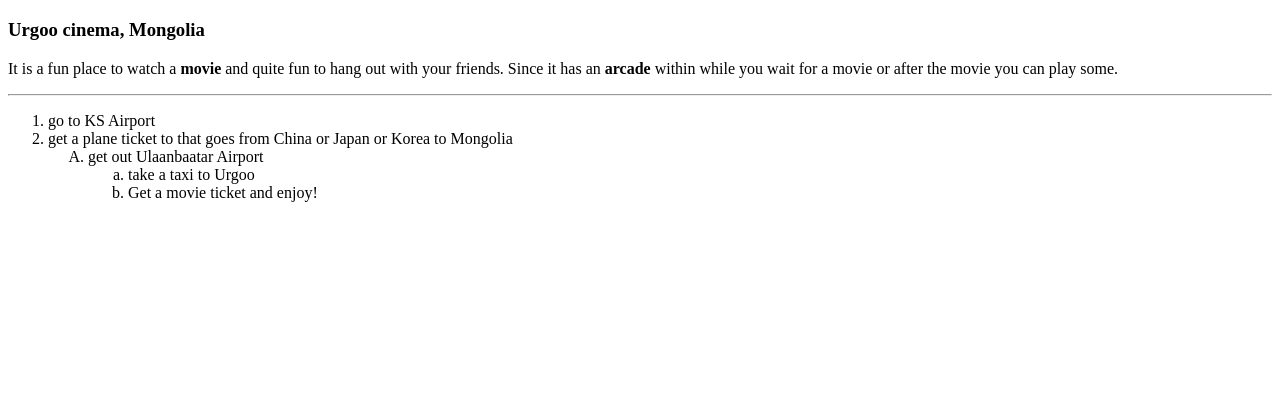
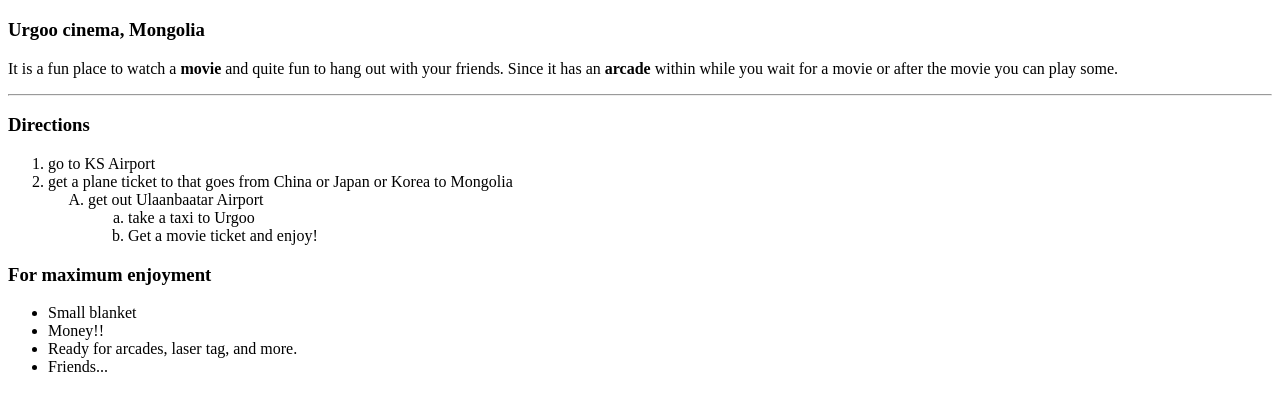
Before and after one commit to 44-563-WebApps-F21/webapps-f21-assignment-3-DavidSugirdorj, a plain HTML site: page index.html in a window 1280 px wide. Shown: the part 61-472 px from the top of the page. Drawn offline with Linux system fonts and the light colour scheme.

Commit message:
unordered list

```diff
--- a/index.html
+++ b/index.html
@@ -1,28 +1,30 @@
 <!DOCTYPE html>
-<html lang=eng>
+<html lang="eng">
   <head>
     <title>Web Apps Assignment 3</title>
+
     <body>
       <h1>David Sugirdorj</h1>
 
       <h3>Urgoo cinema, Mongolia</h3>
 
-    <p>It is a fun place to watch a <b>movie</b> and quite fun to hang out with your friends.
-    Since it has an <b>arcade</b> within while you wait for a movie or after the movie you can play some.
+      <p>
+        It is a fun place to watch a <b>movie</b> and quite fun to hang out with
+        your friends. Since it has an <b>arcade</b> within while you wait for a
+        movie or after the movie you can play some.
       </p>
-
-
     </body>
 
-        <hr>
+    <hr />
+    <h3>Directions</h3>
 
     <ol type="1">
       <li>go to KS Airport</li>
-            <li>get a plane ticket to that goes from China or Japan or Korea to Mongolia</li>
+      <li>
+        get a plane ticket to that goes from China or Japan or Korea to Mongolia
+      </li>
       <ol type="A">
-                    <li>
-                        get out Ulaanbaatar Airport
-                    </li>
+        <li>get out Ulaanbaatar Airport</li>
         <ol type="a">
           <li>take a taxi to Urgoo</li>
           <li>Get a movie ticket and enjoy!</li>
@@ -30,5 +32,13 @@
       </ol>
     </ol>
 
+    <h3>For maximum enjoyment</h3>
+
+    <ul>
+      <li>Small blanket</li>
+      <li>Money!!</li>
+      <li>Ready for arcades, laser tag, and more.</li>
+      <li>Friends...</li>
+    </ul>
   </head>
 </html>
```
Lines whose indentation alone changed are shown as unchanged.
